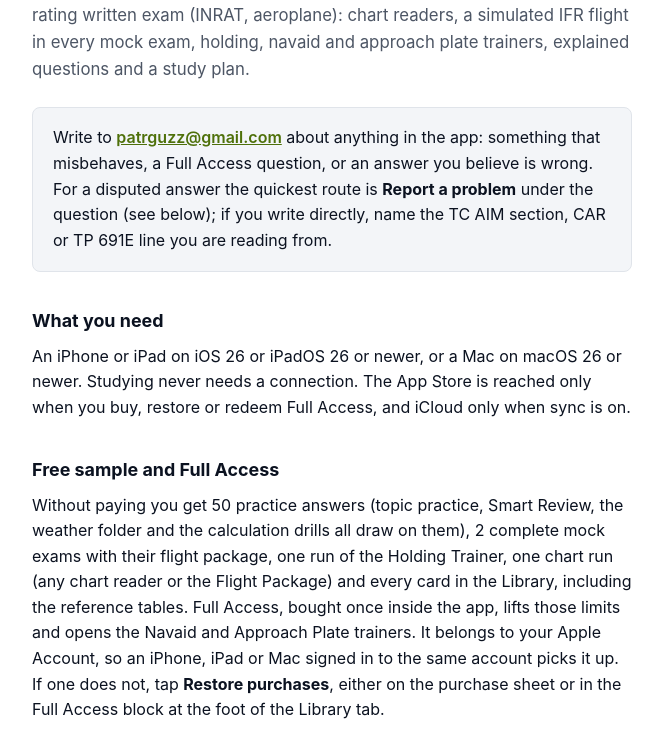
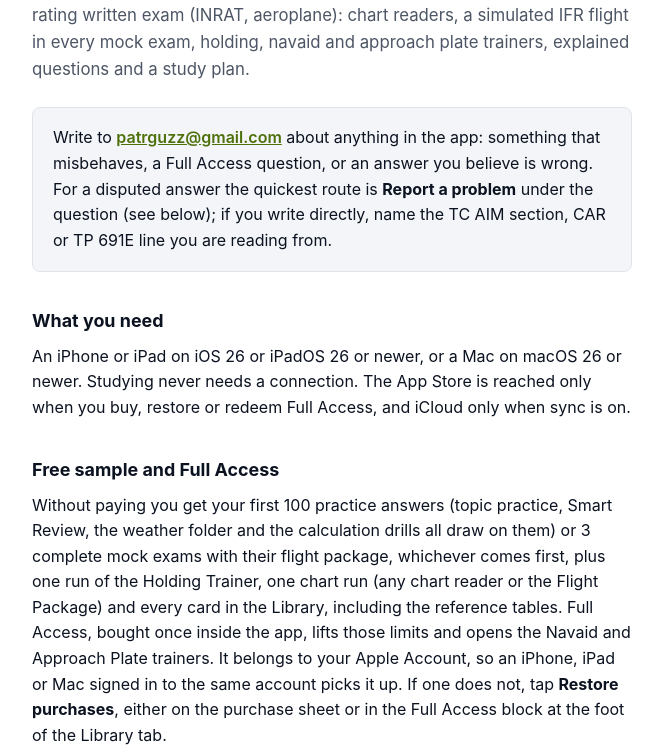
Before and after one commit to PatrickRodriguz2/inrat-prep, a plain HTML site: page support.html in a window 1280 px wide. Shown: the part 160-915 px from the top of the page, without its empty margins (308-971 px from the left). Drawn offline with Linux system fonts and the light colour scheme.

Commit message:
INRAT Prep 1.0: support.html

```diff
--- a/support.html
+++ b/support.html
@@ -51,7 +51,7 @@
   <p>An iPhone or iPad on iOS 26 or iPadOS 26 or newer, or a Mac on macOS 26 or newer. Studying never needs a connection. The App Store is reached only when you buy, restore or redeem Full Access, and iCloud only when sync is on.</p>
 
   <h2>Free sample and Full Access</h2>
-  <p>Without paying you get 50 practice answers (topic practice, Smart Review, the weather folder and the calculation drills all draw on them), 2 complete mock exams with their flight package, one run of the Holding Trainer, one chart run (any chart reader or the Flight Package) and every card in the Library, including the reference tables. Full Access, bought once inside the app, lifts those limits and opens the Navaid and Approach Plate trainers. It belongs to your Apple Account, so an iPhone, iPad or Mac signed in to the same account picks it up. If one does not, tap <strong>Restore purchases</strong>, either on the purchase sheet or in the Full Access block at the foot of the Library tab.</p>
+  <p>Without paying you get your first 100 practice answers (topic practice, Smart Review, the weather folder and the calculation drills all draw on them) or 3 complete mock exams with their flight package, whichever comes first, plus one run of the Holding Trainer, one chart run (any chart reader or the Flight Package) and every card in the Library, including the reference tables. Full Access, bought once inside the app, lifts those limits and opens the Navaid and Approach Plate trainers. It belongs to your Apple Account, so an iPhone, iPad or Mac signed in to the same account picks it up. If one does not, tap <strong>Restore purchases</strong>, either on the purchase sheet or in the Full Access block at the foot of the Library tab.</p>
 
   <h2>Offer codes</h2>
   <p>Codes are entered inside the app, not in the App Store. <strong>Redeem a code</strong> on the purchase sheet, or <strong>Redeem code</strong> in the Library's Full Access block, opens Apple's own redemption sheet; Full Access switches on once Apple accepts the code.</p>
```
